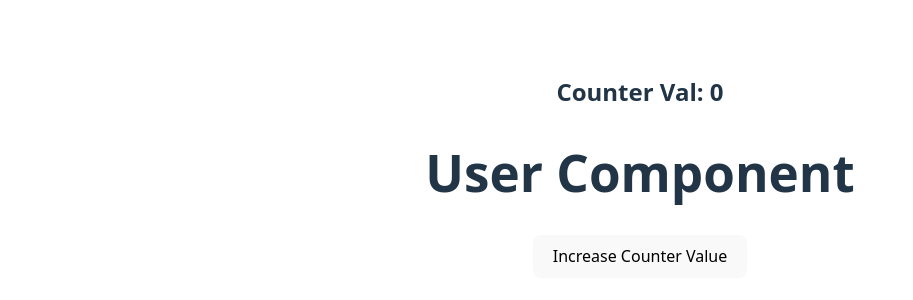
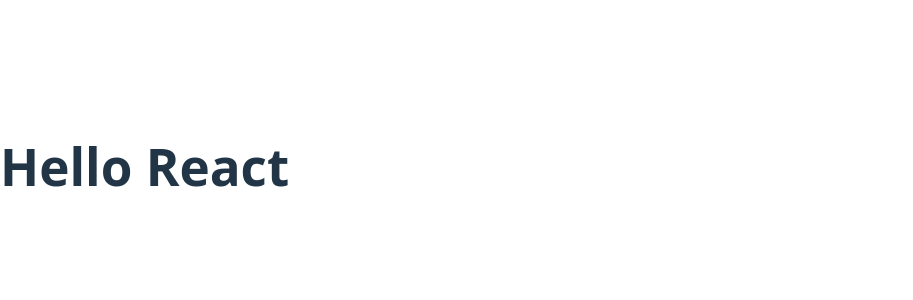
Before and after one commit to kashifshabbir2004-lab/vitejs-vite-pkcrncrh, a React (Vite) app: page / in a window 1280 px wide. Shown: the part 234-534 px from the top of the page, without its empty margins (0-913 px from the left). Built offline with nearby package versions, Linux system fonts and the light colour scheme.

Commit message:
New changes in app

```diff
--- a/src/App.jsx
+++ b/src/App.jsx
@@ -1,22 +1,7 @@
-import { useState } from 'react';
-import reactLogo from './assets/react.svg';
-import viteLogo from '/vite.svg';
-import './App.css';
-import User from './User';
-
-function App() {
-  //const [count, setCount] = useState(0);
-  const [Counter, setCounter] = useState(0);
-
-  return (
-    <>
-      <h2>Counter Val: {Counter}</h2>
-      <User />
-      <button onClick={() => setCounter(Counter + 1)}>
-        Increase Counter Value
-      </button>
-    </>
-  );
+function Apple(){
+  return <div>
+    <h1>Hello React</h1>
+  </div>
 }
 
-export default App;
+export default Apple;
```
